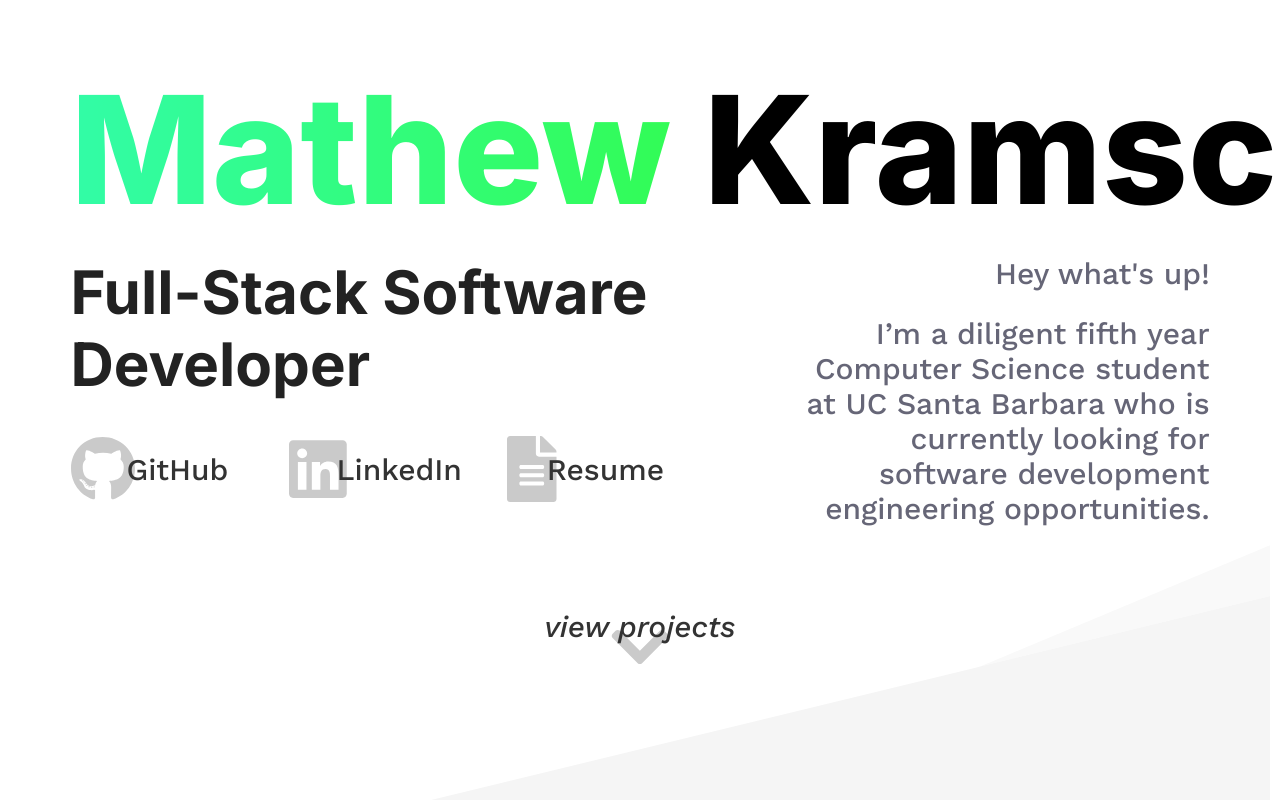
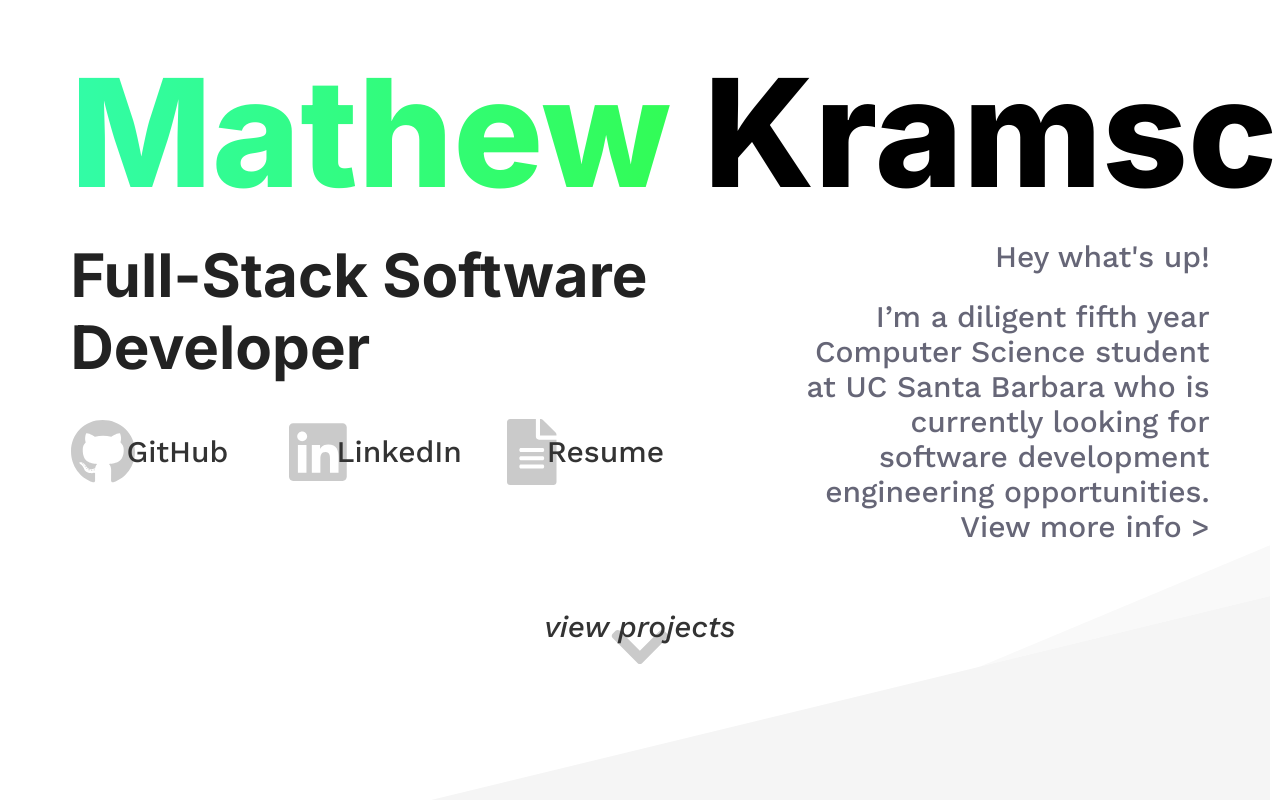
Before and after one commit to mathewkramsch/personal-website-2, a Next.js app: page / in a window 1280 px wide. Shown: the top 800 px of the page. Built offline with nearby package versions, Linux system fonts and the light colour scheme.

Commit message:
added more about info onClick

```diff
--- a/assets/aboutInfo.js
+++ /dev/null
@@ -1,3 +0,0 @@
-// aboutInfo.js
-
-export const aboutInfo = `I’m a diligent fifth year Computer Science student at UC Santa Barbara who is currently looking for software development engineering opportunities.`
--- a/components/home/home.jsx
+++ b/components/home/home.jsx
@@ -4,7 +4,6 @@ import React, { useState } from 'react';
 import s from '../../styles/layout/home.module.scss'
 import Links from './comps/links'
 import ScrollDown from './comps/scrollDown'
-import { aboutInfo } from '../../assets/aboutInfo'
 import { Parallax } from 'react-scroll-parallax';
 
 const titles = [
@@ -18,16 +17,30 @@ const titles = [
 	'Cool Person',
 	'Hireable Candidate',
 	'Your next employee',
-	'Check out my resume ;)'
 ];
+
+const aboutInfoList = [
+	`I’m a diligent fifth year Computer Science student at UC Santa Barbara who is currently looking for software development engineering opportunities. View more info >`,
+	`With a strong technical knowledge of data structures, CS fundamentals, and multiple programming languages and technologies, I can operate as a Full-Stack software developer.`,
+	`Coming from an artistic background, I love UI/UX design but am also a capable back-end programmer.`,
+	`Scroll to the bottom to send me an email or view the source code for this website, which was built using React, Next.js, and SASS.`,
+	`Also check out my resume!`
+]
 
 export default function Home() {
 	const [titleNum, setTitleNum] = useState(0);
+	const [aboutInfoNum, setAboutInfoNum] = useState(0);
 	const toggleTitle = ()=>{ setTitleNum(titleNum+1); }
+	const toggleAboutInfo = ()=>{ setAboutInfoNum(aboutInfoNum+1); }
 	const displayTitle = (titleNum)=>{
 		const numberOfTitles = titles.length;
 		const title = titles[titleNum%numberOfTitles];
 		return <h3 onClick={toggleTitle}>{title}</h3>
+	}
+	const displayAboutInfo = (aboutInfoNum)=>{
+		const numberOfAboutInfos = aboutInfoList.length;
+		const aboutInfo = aboutInfoList[aboutInfoNum%numberOfAboutInfos];
+		return <h4 className='description aboutInfo' onClick={toggleAboutInfo}>{aboutInfo}</h4>
 	}
 
 	return (
@@ -44,8 +57,8 @@ export default function Home() {
 						<Links/>
 					</div>
 					<div className={s.subHeaderRight}>
-						<h4 className='description' id={s.intro}>Hey what's up!</h4>
-						<h4 className='description'>{aboutInfo}</h4>
+						<h4 className='description' id={s.intro}>Hey what's up!</h4><br/>
+						{ displayAboutInfo(aboutInfoNum) }
 					</div>
 				</div>
 			</div>
--- a/styles/components/background.scss
+++ b/styles/components/background.scss
@@ -34,6 +34,7 @@
     @include rectangleContainer;
     z-index: 0;
     margin-top: -80vh;
+
 }
 
 .rect-project-page-1 {  // top layer
--- a/styles/components/cards.scss
+++ b/styles/components/cards.scss
@@ -44,7 +44,7 @@
             height: 240px;
             border-radius: 19px;
             border-style: solid;
-            border-color: colors.$black-300;
+            border-color: colors.$black-800;
     }}
     &:hover {
         a {img { filter: opacity(40%);}}
--- a/styles/components/typography.scss
+++ b/styles/components/typography.scss
@@ -19,6 +19,7 @@ h1 {  // title: "Mathew Kramsch"
     margin: 0;
     display: flex;
     flex-direction: row;
+    user-select: none;
 } #firstName {
     background: linear-gradient(90deg, colors.$fg-accent-main, colors.$mint-green-300);
     -webkit-background-clip: text;
@@ -30,6 +31,7 @@ h2 {  // page-title: "projects", "contact me"
     font-weight: 700;
     font-size: 80px;
     color: colors.$fg-page-title;
+    user-select: none;
 } #contactme {
     background: linear-gradient(45deg, colors.$fg-accent-main, colors.$mint-green-300);
     -webkit-background-clip: text;
@@ -58,11 +60,19 @@ h4 {  // links, view projects, back to top, aboutInfo, projectTItle
     color: colors.$fg-text-link;
     display: inline-flex;
     align-items: center;
+    user-select: none;
 } #projectTitle {
     &:hover { font-weight: 600; }
 }
 .italic { font-style: italic; }  // view projects, back to top,
 .description { color: colors.$fg-text-description !important; }
+.aboutInfo {
+    cursor: pointer;
+    transition: all 0.2s;
+    &:hover {
+        opacity: 75%;
+    }
+}
 input[type=submit] {
     font-family: $body-font;
     font-weight: 500;
--- a/styles/layout/home.module.scss
+++ b/styles/layout/home.module.scss
@@ -20,7 +20,9 @@
         .subHeader {
             display: inline-flex;
             justify-content: space-between;
+            width: 100%;
             .subHeaderLeft {
+                z-index: 1;
                 h3 {
                     margin: 0;
                     margin-bottom: 4.5vh;
@@ -38,6 +40,7 @@
                 z-index: 1;
                 h4 {}
                 #intro { margin-bottom: 25px; }
+                min-height: 220px;
             }
         }
     }
```
Also changed, not shown: styles/components/animations.scss (+2 -5 lines).
